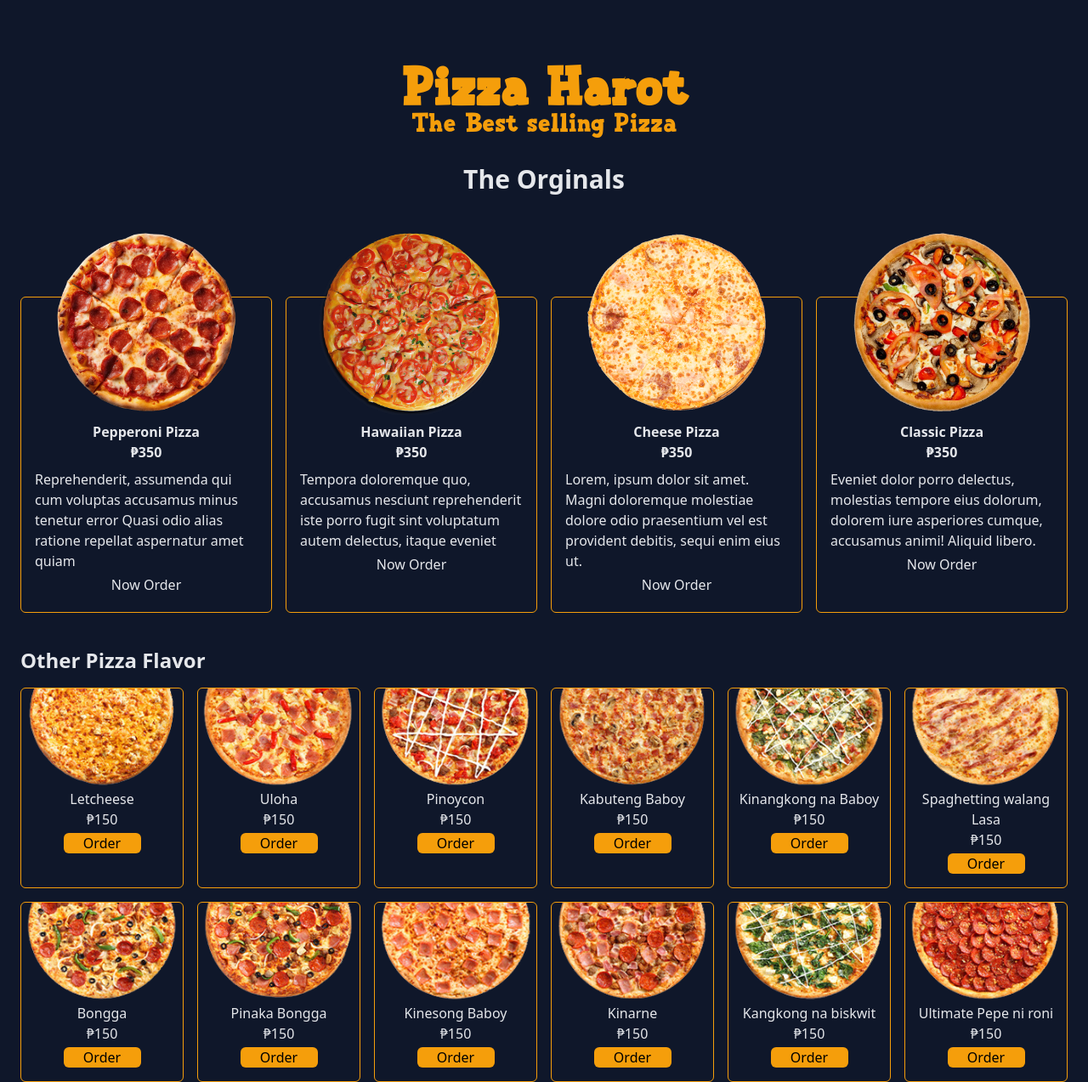
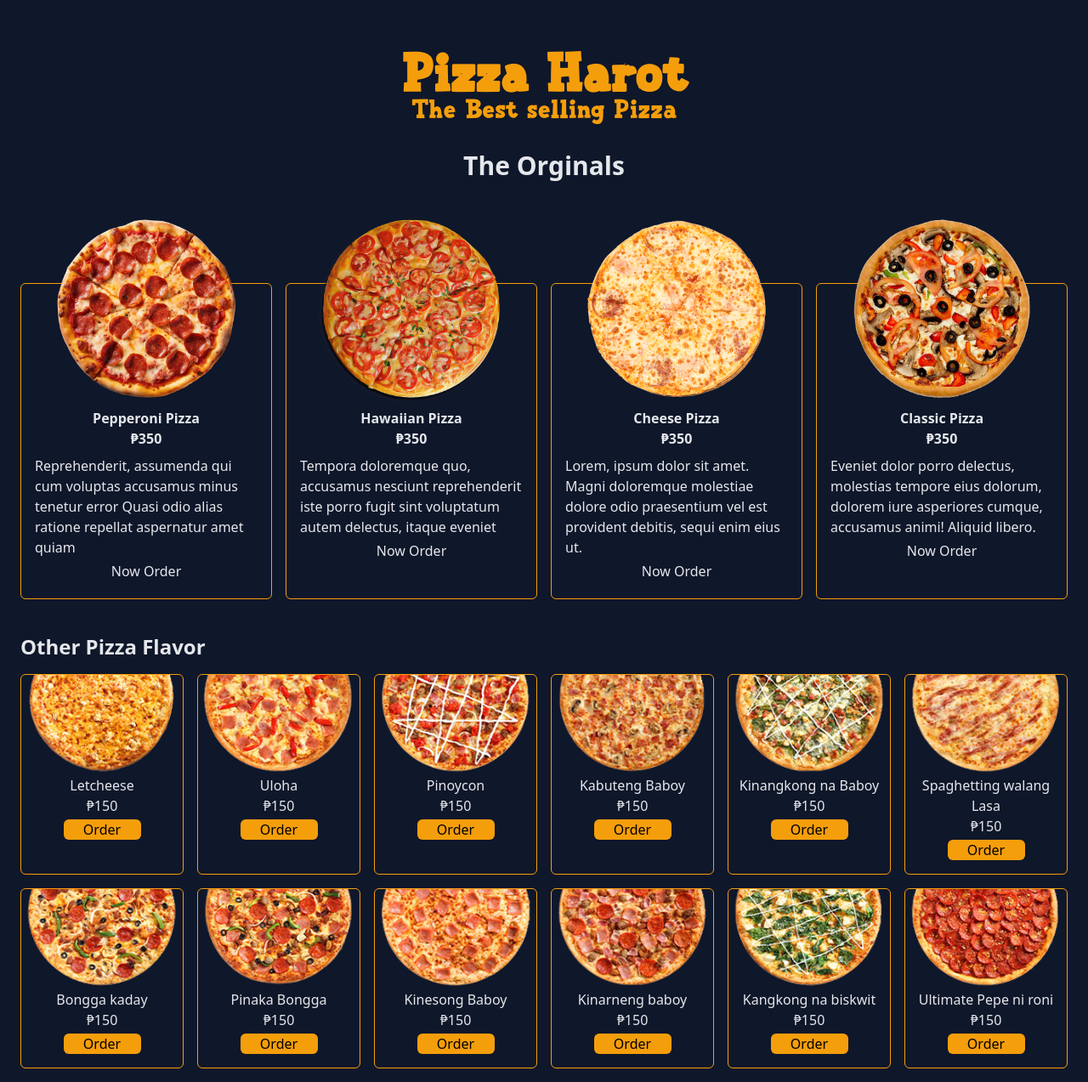
Before and after one commit to Drinisit/pizzharot, a React (Create React App) app: page / in a window 1280 px wide. Shown: the part 823-2096 px from the top of the page at 85% size. Built offline with nearby package versions, Linux system fonts and the light colour scheme.

Commit message:
Change column row on menu section

```diff
--- a/src/components/Menus.jsx
+++ b/src/components/Menus.jsx
@@ -1,13 +1,9 @@
 import React from 'react'
-import Pizza1 from '../assets/pizza1Classic.png'
-import Pizza2 from '../assets/pizza2Classic.png'
-import Pizza3 from '../assets/pizza3Classic.png'
-import Pizza4 from '../assets/pizza4Classic.png'
 import pizzaImages from '../components/Pizzamenu.js'
 
 const Menus = () => {
   return (
-    <div className='w-full relative px-6 py-20 h-screen'>
+    <div className='w-full relative px-6 py-16 h-screen'>
       <div className='max-w-[1240px] text-gray-200 mx-auto'>
         <div className='w-full'>
             <h1 className='pizzaria text-amber-500 font-bold text-center md:text-[4rem] text-[4rem]'>Pizza Harot</h1>
@@ -20,28 +16,28 @@ const Menus = () => {
         <div className=''>
             <div className='grid sm:grid-cols-2 md:grid-cols-4 grid-cols-1 gap-4 md:px-0 px-8'>
                 <div className='border flex flex-col border-amber-500 rounded-md pb-4 px-4 md:mt-[6rem] mt-[7rem]'>
-                    <img className='md:mt-[-5rem] mt-[-6rem] mx-auto w-10/12' src={Pizza1} alt="" />
+                    <img className='md:mt-[-5rem] mt-[-6rem] mx-auto w-10/12' src={pizzaImages.pizza1Classic} alt="" />
                     <h1 className='text-center font-bold mt-2'>Pepperoni Pizza</h1>
                     <p className='text-center font-bold mb-2'>&#8369;350</p>
                     <p>Reprehenderit, assumenda qui cum voluptas accusamus minus tenetur error Quasi odio alias ratione repellat aspernatur amet quiam</p>
                     <button className='py-1 px-3 cursor-pointer hover:text-amber-500'>Now Order</button>
                 </div>
                 <div className='border flex flex-col border-amber-500 rounded-md pb-4 px-4 md:mt-[6rem] mt-[7rem]'>
-                    <img className='md:mt-[-5rem] mt-[-6rem] mx-auto w-10/12' src={Pizza2} alt="" />
+                    <img className='md:mt-[-5rem] mt-[-6rem] mx-auto w-10/12' src={pizzaImages.pizza2Classic} alt="" />
                     <h1 className='text-center font-bold mt-2'>Hawaiian Pizza</h1>
                     <p className='text-center font-bold mb-2'>&#8369;350</p>
                     <p>Tempora doloremque quo, accusamus nesciunt reprehenderit iste porro fugit sint voluptatum autem delectus, itaque eveniet</p>
                     <button className='py-1 px-3 cursor-pointer hover:text-amber-500'>Now Order</button>
                 </div>
                 <div className='border flex flex-col border-amber-500 rounded-md pb-4 px-4 md:mt-[6rem] mt-[7rem]'>
-                    <img className='md:mt-[-5rem] mt-[-6rem] mx-auto w-10/12' src={Pizza3} alt="" />
+                    <img className='md:mt-[-5rem] mt-[-6rem] mx-auto w-10/12' src={pizzaImages.pizza3Classic} alt="" />
                     <h1 className='text-center font-bold mt-2'>Cheese Pizza</h1>
                     <p className='text-center font-bold mb-2'>&#8369;350</p>
                     <p>Lorem, ipsum dolor sit amet. Magni doloremque molestiae dolore odio praesentium vel est provident debitis, sequi enim eius ut.</p>
                     <button className='py-1 px-3 cursor-pointer hover:text-amber-500'>Now Order</button>
                 </div>
                 <div className='border flex flex-col border-amber-500 rounded-md pb-4 px-4 md:mt-[6rem] mt-[7rem]'>
-                    <img className='md:mt-[-5rem] mt-[-6rem] mx-auto w-10/12' src={Pizza4} alt="" />
+                    <img className='md:mt-[-5rem] mt-[-6rem] mx-auto w-10/12' src={pizzaImages.pizza4Classic} alt="" />
                     <h1 className='text-center font-bold mt-2'>Classic Pizza</h1>
                     <p className='text-center font-bold mb-2'>&#8369;350</p>
                     <p>Eveniet dolor porro delectus, molestias tempore eius dolorum, dolorem iure asperiores cumque, accusamus animi! Aliquid libero.</p>
@@ -50,8 +46,8 @@ const Menus = () => {
             </div>
         </div>
 
-        <div className='mt-6 grid sm:grid-cols-3 md:grid-cols-6 grid-cols-2 gap-4'>
-          <div className='mt-4 sm:col-span-3 md:col-span-6 col-span-2'>
+        <div className='mt-6 grid sm:grid-cols-4 md:grid-cols-6 grid-cols-3 gap-4'>
+          <div className='mt-4 sm:col-span-4 md:col-span-6 col-span-3'>
             <h1 className='text-2xl font-bold'>Other Pizza Flavor</h1>
           </div>
               <div className='border flex flex-col border-amber-500 rounded-md px-1 py-4 overflow-hidden'>
@@ -112,7 +108,7 @@ const Menus = () => {
                   <div className='mt-[-5rem]'>
                   <img src={ pizzaImages.pizzaDeluxe } alt="" />
                   </div>
-                  <h1 className='text-center font-medium'>Bongga</h1>
+                  <h1 className='text-center font-medium'>Bongga kaday</h1>
                   <p className='text-center mb-1'>&#8369;150</p>
                   <button className='bg-amber-500 text-black rounded-md mx-auto w-1/2'>Order</button>
               </div>
@@ -139,7 +135,7 @@ const Menus = () => {
                   <div className='mt-[-5rem]'>
                   <img src={ pizzaImages.pizzaMeatzza } alt="" />
                   </div>
-                  <h1 className='text-center font-medium'>Kinarne</h1>
+                  <h1 className='text-center font-medium'>Kinarneng baboy</h1>
                   <p className='text-center mb-1'>&#8369;150</p>
                   <button className='bg-amber-500 text-black rounded-md mx-auto w-1/2'>Order</button>
               </div>
--- a/src/components/Pizzamenu.js
+++ b/src/components/Pizzamenu.js
@@ -1,4 +1,8 @@
 const pizzaImages ={
+    pizza1Classic: require('../assets/pizza1Classic.png'),
+    pizza2Classic: require('../assets/pizza2Classic.png'),
+    pizza3Classic: require('../assets/pizza3Classic.png'),
+    pizza4Classic: require('../assets/pizza4Classic.png'),
     pizza5Cheese: require('../assets/pizza5Cheese.png'),
     pizzaAloha: require('../assets/pizzaAloha.png'),
     pizzaAmericanBacon: require('../assets/pizzaAmericanBacon.png'),
```
